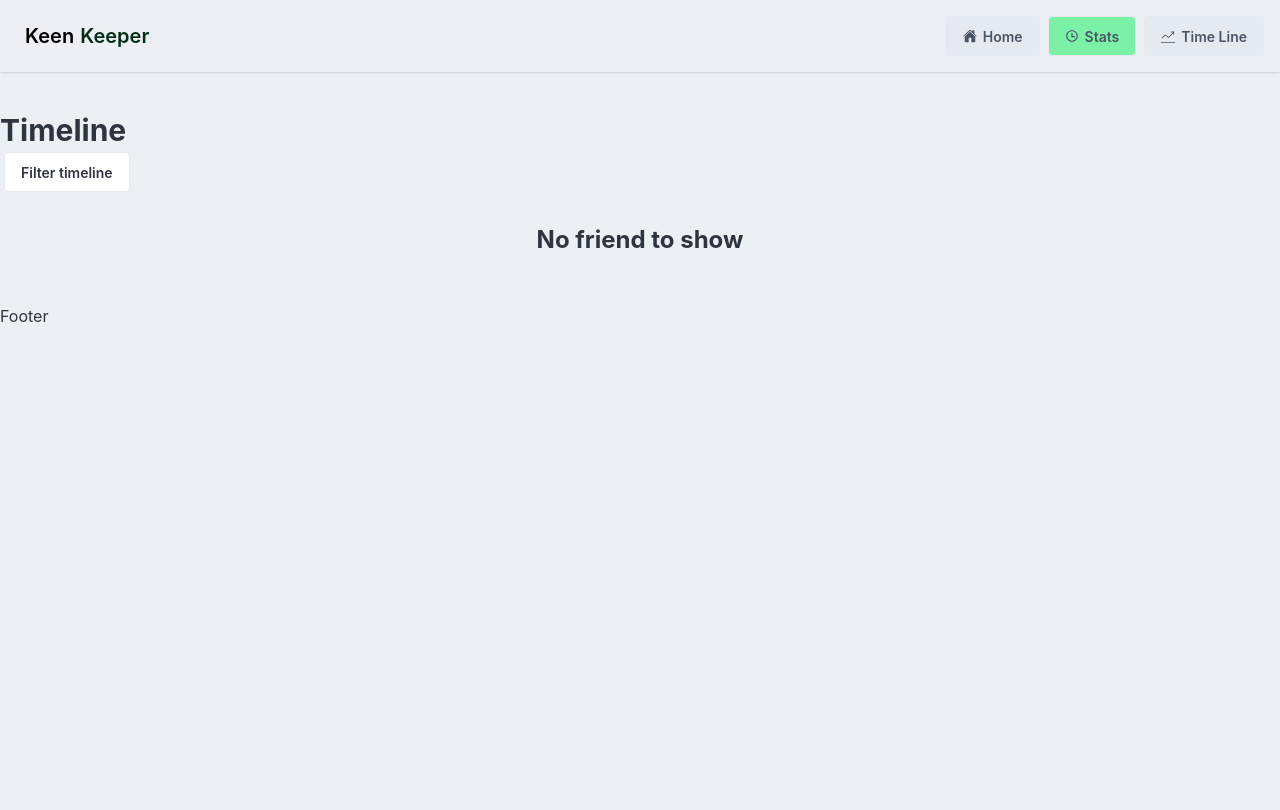
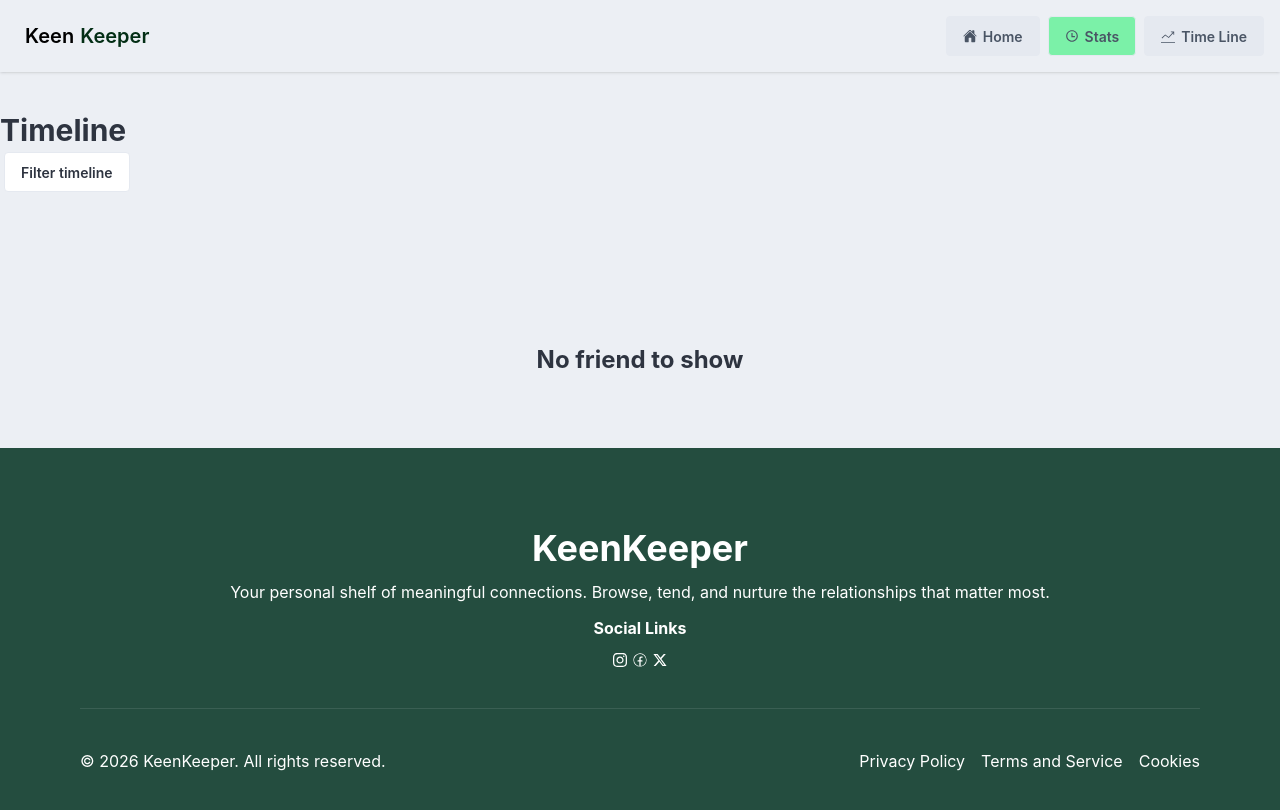
Before and after one commit to neya-mul/Assignment-7, a React (Vite) app: page /stats in a window 1280 px wide. Shown: the top 810 px of the page. Built offline with nearby package versions, Linux system fonts and the light colour scheme.

Commit message:
footer added

```diff
--- a/src/Layouts/Footer.jsx
+++ b/src/Layouts/Footer.jsx
@@ -1,7 +1,28 @@
 import React from 'react'
+import { CiFacebook } from 'react-icons/ci'
+import { FaInstagram } from 'react-icons/fa'
+import { RiTwitterXFill } from 'react-icons/ri'
 
 export default function Footer() {
   return (
-    <div>Footer</div>
+    <div className='bg-[#244D3F] p-20 h-auto text-center text-white space-y-3'>
+      <h1 className='text-4xl font-bold text-white text-center'>KeenKeeper</h1>
+      <p>Your personal shelf of meaningful connections. Browse, tend, and nurture the relationships that matter most.</p>
+      <p className='font-bold'>Social Links</p>
+      <div className='flex justify-center gap-1'>
+        <FaInstagram />
+        <CiFacebook />
+        <RiTwitterXFill />
+      </div>
+      <hr className='opacity-10 my-10' />
+      <div className='lg:flex space-y-10 justify-between text-center'>
+        <p>© 2026 KeenKeeper. All rights reserved.</p>
+        <div className='flex flex-col lg:flex-row justify-between gap-4'>
+          <span>Privacy Policy</span>
+          <span>Terms and Service</span>
+          <span>Cookies</span>
+        </div>
+      </div>
+    </div>
   )
 }
--- a/src/Pages/Stats.jsx
+++ b/src/Pages/Stats.jsx
@@ -25,7 +25,7 @@ export default function Stats() {
 
 
   return (
-    <div className='container mx-auto space-y-5 my-10'>
+    <div className='container mx-auto space-y-5 my-10 min-h-[37vh]'>
       <div>
         <h1 className='text-3xl font-bold'>Timeline</h1>
         <div className="dropdown ">
@@ -41,7 +41,7 @@ export default function Stats() {
       <div>
         <div className=' p-2 rounded-2xl space-y-2'>
           {
-            display.length === 0 ? <div className='text-center'><h2 className='font-bold text-2xl'>No friend to show</h2></div>
+            display.length === 0 ? <div className='flex justify-center items-center pt-30'><h2 className='font-bold text-2xl'>No friend to show</h2></div>
 
               : display.map(add => <Added add={add} key={add.id}></Added>)
 
```
